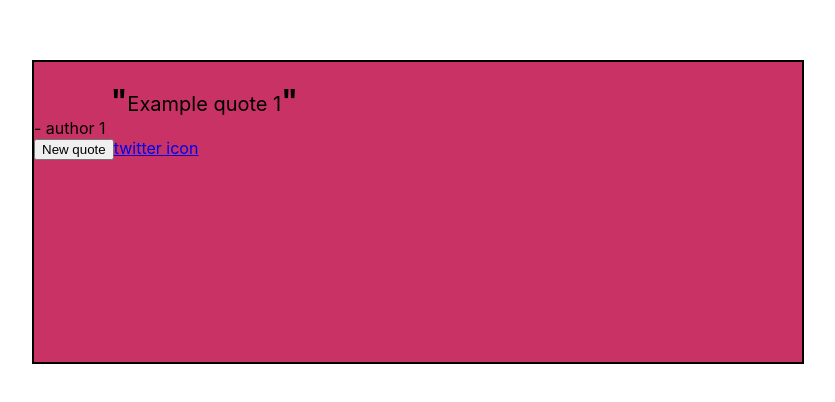
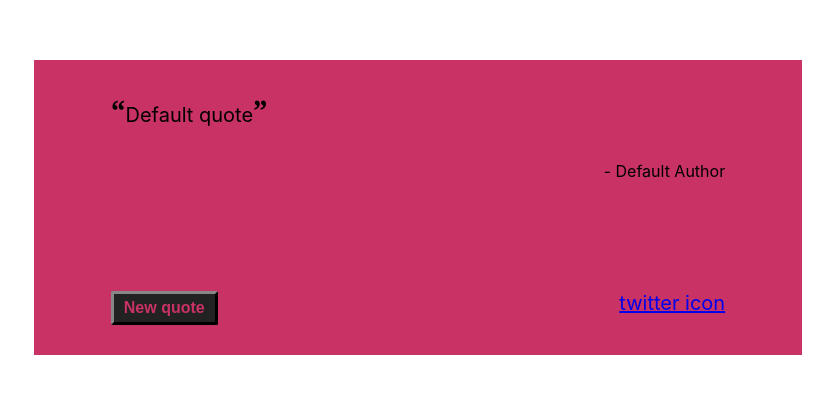
Before and after one commit to berindor/random-quote-machine, a React (Create React App) app: page / in a window 1280 px wide. Shown: the part 190-592 px from the top of the page, without its empty margins (222-1057 px from the left). Built offline with nearby package versions, Linux system fonts and the light colour scheme; no server answers.

Commit message:
fixed style

```diff
--- a/src/App.css
+++ b/src/App.css
@@ -1,24 +1,47 @@
+
+#body-div {
+  width: 100%;
+  height: 100vh;
+  padding-top: 250px;
+}
+
 #quote-box {
   width: 60%;
-  height: 300px;
   margin: auto;
-  margin-top: 250px;
-  border: 2px solid black;
 }
 
-#text {
+#text,
+#author,
+#bottom-div {
   font-size: 20px;
   width: 80%;
   margin: auto;
-  margin-top: 20px;
+  padding-top: 30px;
 }
 
 .quote-mark {
+  font-family: Georgia, "Times New Roman", Times, serif;
   font-size: 30px;
   font-weight: bold;
 }
 
 #author {
+  padding-bottom: 80px;
   font-size: 16px;
+  text-align: right;
+}
 
+#bottom-div {
+  padding-bottom: 30px;
+  display: flex;
+  justify-content: space-between;
 }
+#new-quote {
+  background-color: #222;
+  font-size: 16px;
+  font-weight: bold;
+  padding: 5px 10px;
+  border: 3px #333 outset;
+  border-radius: 2px;
+  color: rgb(150,100,100);
+}
--- a/src/App.js
+++ b/src/App.js
@@ -9,33 +9,45 @@ class App extends React.Component {
     super(props);
     this.state = {
       randomNumber: 0,
-      quote: 'Example quote 1',
-      author: 'author 1',
-      color: 'rgb(200, 50, 100)'
+      quote: 'Default quote',
+      author: 'Default Author',
+      color: 'rgb(200, 50, 100)',
+      quoteIsRandom: false
     }
     this.loadNewQuote = this.loadNewQuote.bind(this);
     }
 
   async loadNewQuote() {
-    const randomColor = 'rgb(' + Math.floor(Math.random() * 256) + ',' + Math.floor(Math.random() * 256) + ',' + Math.floor(Math.random() * 256) + ')';
+    const randomColor = 'hsl(' + Math.floor(Math.random() * 360) + ',' + Math.floor(25 + Math.random() * 50) + '%,70%)';
     const response = await fetch("https://api.quotable.io/quotes/random");
     const [quote] = await response.json();
     return this.setState( {
       quote: quote.content,
       author: quote.author,
-      color: randomColor
+      color: randomColor,
+      quoteIsRandom: true
     } );
   }
 
   render() {
+    if (this.state.quoteIsRandom === false) {
+      this.loadNewQuote();
+    } // something is wrong, loads twice. What is the right way to load a random quote first? componentDidMount didn't work (the way I tried)
     const quoteText = this.state.quote;
     const quoteAuthor = this.state.author;
+    const randomBackgroundArr = this.state.color.split(',').slice(0,-1);
+    randomBackgroundArr.push('90%)');
+    const randomBackground = randomBackgroundArr.join();
     return (
-      <div id="quote-box" style={{backgroundColor: this.state.color }}>
-        <div id="text"><span className="quote-mark">"</span>{quoteText}<span className="quote-mark">"</span></div>
-        <div id="author">- {quoteAuthor}</div>
-        <button id="new-qoute" onClick={this.loadNewQuote} >New quote</button>
-        <a id="tweet-quote" href="twitter.com/intent/tweet" target="_blank" >twitter icon</a>
+      <div id="body-div" style={{backgroundColor: randomBackground }} >
+        <div id="quote-box" style={{backgroundColor: this.state.color }}>
+          <div id="text"><span className="quote-mark">“</span>{quoteText}<span className="quote-mark">”</span></div>
+          <div id="author">- {quoteAuthor}</div>
+          <div id="bottom-div">
+            <button id="new-quote" style={{color: this.state.color }} onClick={this.loadNewQuote} >New quote</button>
+            <a id="tweet-quote" href="twitter.com/intent/tweet" target="_blank" >twitter icon</a>
+          </div>
+        </div>
       </div>
     );
   }
```
